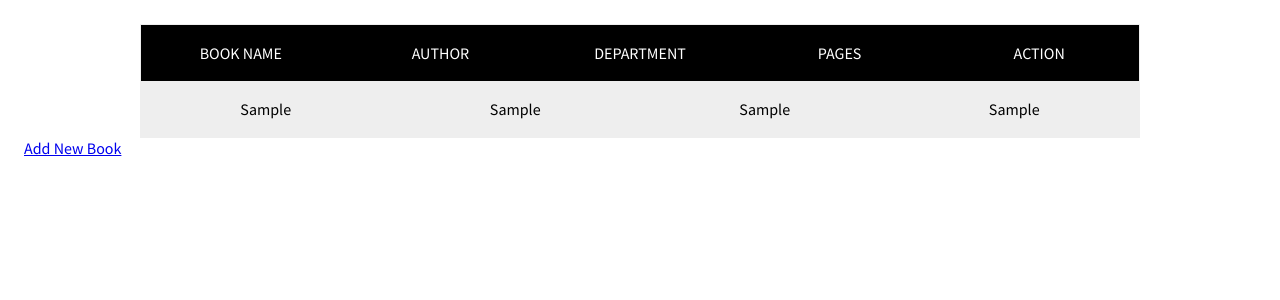
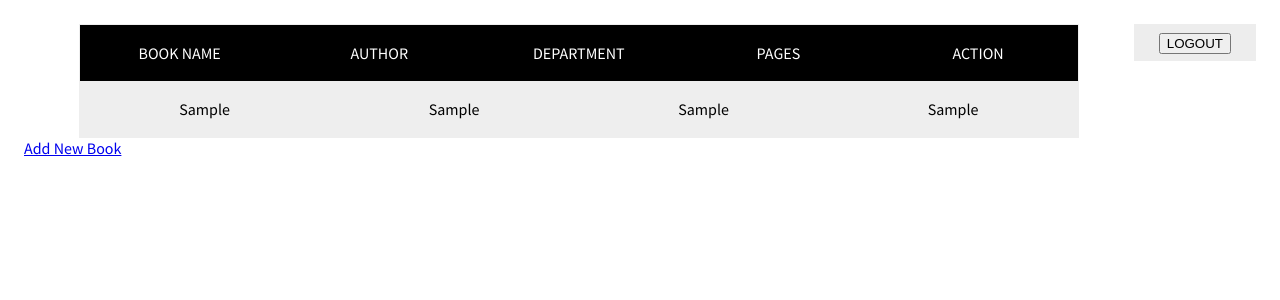
Before and after one commit to abuh25916/python_project, a Django app: template bookstore/template/booklist.html in a window 1280 px wide. Shown: the top 300 px of the page. Run offline with Django 3.2, Linux system fonts and the light colour scheme; the template is opened without the code that fills it: most values are stand-ins (such as "Sample title", 1, 10 or a date in 2020).

Commit message:
Logout function

```diff
--- a/bookstore/bookstore/urls.py
+++ b/bookstore/bookstore/urls.py
@@ -14,4 +14,5 @@
     path('updatebook/<int:id>', views.updatebook),
     path('deleteBook/<int:id>', views.deleteBook),
     path('updatebookdb/<int:id>', views.updatebookdb),
+    path('logout/', views.logout),
 ]
--- a/bookstore/template/booklist.html
+++ b/bookstore/template/booklist.html
@@ -140,11 +140,32 @@
             background-color: #0064bd;
             box-shadow: none;
         }
+
+        .submit {
+            float: right;
+            border: none;
+            background: #EDEDED;
+            color: arial;
+            font-size: 17px;
+            padding: 7px 25px;
+        }
+
+        .submit:hover {
+            background: rgb(255, 78, 34);
+            cursor: pointer;
+        }
     </style>
 </head>
 
 <body>
+    <form class="submit" action="../logout/" method="post">
+        {% csrf_token %}
+        <button type="submit" value="logout">
+            LOGOUT
+        </button>
+    </form>
     <div class="container">
+
 
         <div class="table">
             <div class="table-header">
```
Also changed, not shown: bookstore/app/views.py (+11 -2 lines), bookstore/db.sqlite3, bookstore/template/header.html (added).
